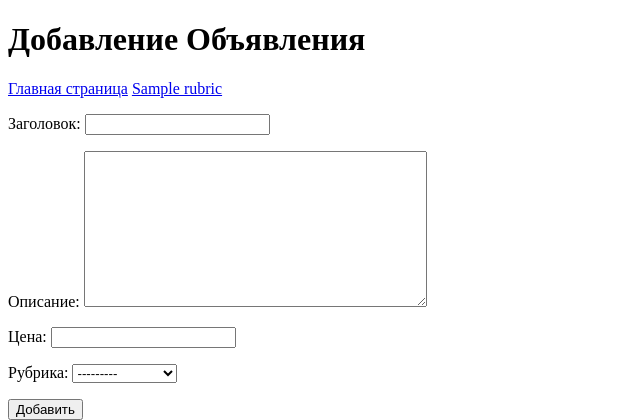
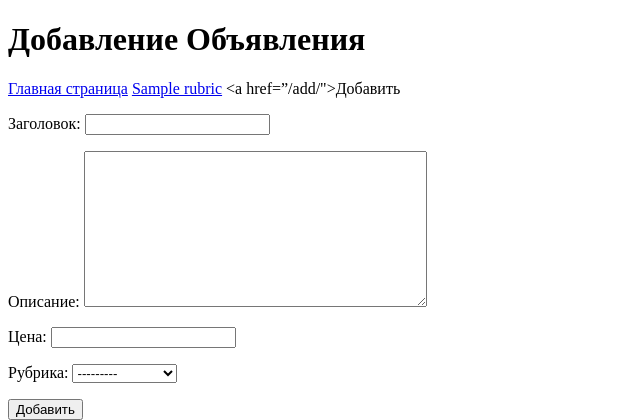
Before and after one commit to di2mot/samplesite, a Django app: template bboard/templates/bboard/crerate.html in a window 1280 px wide. Shown: the top 420 px of the page, without its empty margins (0-640 px from the left). Run offline with Django 3.2, Linux system fonts and the light colour scheme; the template is opened without the code that fills it: values that come from a table or form of the project are taken from there, others are empty; tables that the repository leaves empty hold one stand-in row (values such as "Sample post").

Commit message:
Update crerate.html

```diff
--- a/bboard/templates/bboard/crerate.html
+++ b/bboard/templates/bboard/crerate.html
@@ -11,6 +11,7 @@
         <a href="{% url 'index' %}">Главная страница</a>
         {% for rubric in rubrics %}
         <a href="{% url 'by_rubric' rubric.pk %}">{{ rubric.name }}</a>
+        <а href=”{% url 'add' %}">Добавить</а>
         {% endfor %}
     </div>
 
```
